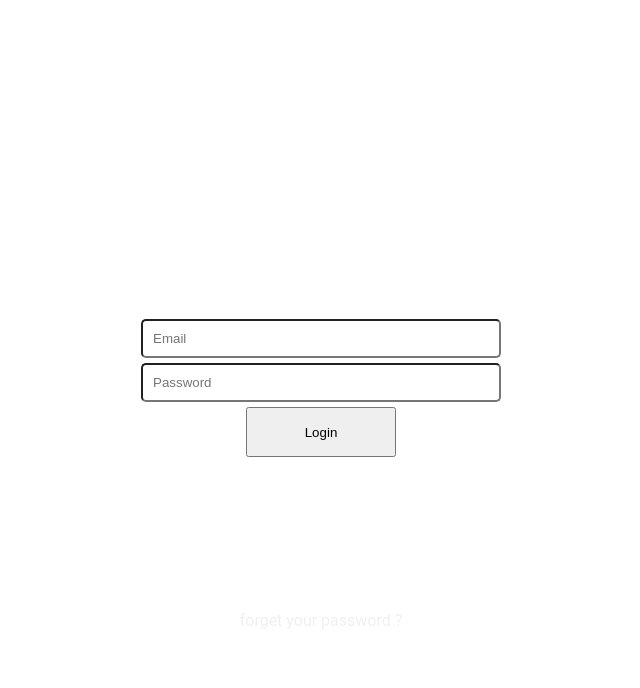
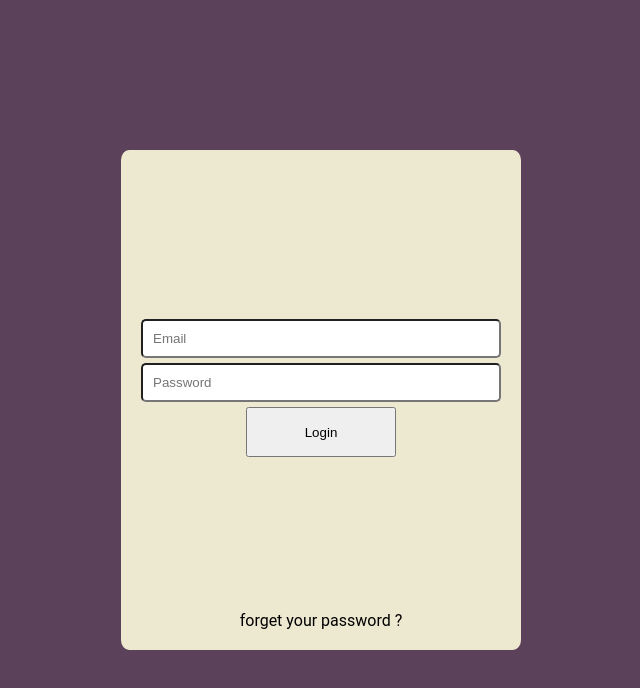
Before and after one commit to AbdouRGitHub/clip-rating-web, a Vue app: page / in a window 1280 px wide. Shown: the top 688 px of the page, without its empty margins (319-959 px from the left). Built offline with nearby package versions, Linux system fonts and the light colour scheme; the HTML template or start-up script is replaced by a standard one.

Commit message:
feat: update color variables in base.css for improved theming

```diff
--- a/src/assets/base.css
+++ b/src/assets/base.css
@@ -2,7 +2,9 @@
   /* color */
   --color-background-primary: #5c415a;
   --color-background-secondary: #1368ce;
-  --color-text: #f0f0f0;
+  --color-box-primary: #ede8d0;
+  --color-text-white: #f0f0f0;
+  --color-text-black: #000000;
 
   /* font */
   --font-family: 'Roboto', sans-serif;
@@ -22,6 +24,6 @@ body {
   font-family: var(--font-family);
   font-size: var(--font-size);
   font-weight: var(--font-weight);
-  background-color: var(--color-background);
+  background-color: var(--color-background-primary);
   color: var(--color-text);
 }
```
